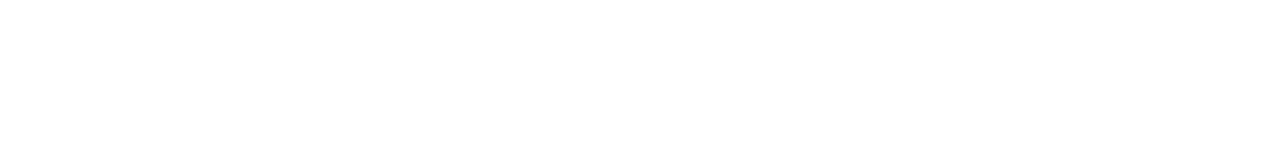
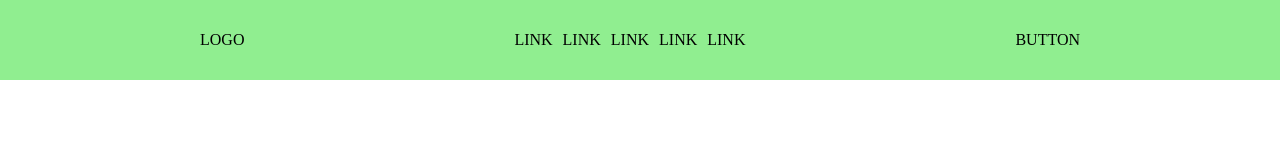
Before and after one commit to CarloBattista/htmlcss-struttura-discord, a plain HTML site: page index.html in a window 1280 px wide. Drawn offline with Linux system fonts and the light colour scheme.

Commit message:
Struttura hero + header css

```diff
--- a/_assets/css/style.css
+++ b/_assets/css/style.css
@@ -11,3 +11,32 @@ body {
     background-color: #fff;
     color: #000;
 }
+
+/* Hero */
+.hero {
+    width: 100%;
+}
+
+/* Header */
+.header {
+    background-color: lightgreen;
+    width: 100%;
+    height: 80px;
+    padding: 0 200px;
+    display: flex;
+    align-items: center;
+    justify-content: space-between;
+}
+
+.listNav {
+    display: flex;
+    align-items: center;
+}
+
+.listItem {
+    margin-right: 10px;
+}
+
+.listItem:last-child {
+    margin-right: 0;
+}
--- a/index.html
+++ b/index.html
@@ -12,5 +12,23 @@
 </head>
 <body>
 
+    <!-- Hero -->
+    <div class="hero">
+        <!-- Header -->
+        <div class="header">
+            <div class="fl_start">LOGO</div>
+            <div class="fl_center">
+                <ul class="listNav">
+                    <li class="listItem">LINK</li>
+                    <li class="listItem">LINK</li>
+                    <li class="listItem">LINK</li>
+                    <li class="listItem">LINK</li>
+                    <li class="listItem">LINK</li>
+                </ul>
+            </div>
+            <div class="fl_end">BUTTON</div>
+        </div>
+    </div>
+
 </body>
 </html>
```
